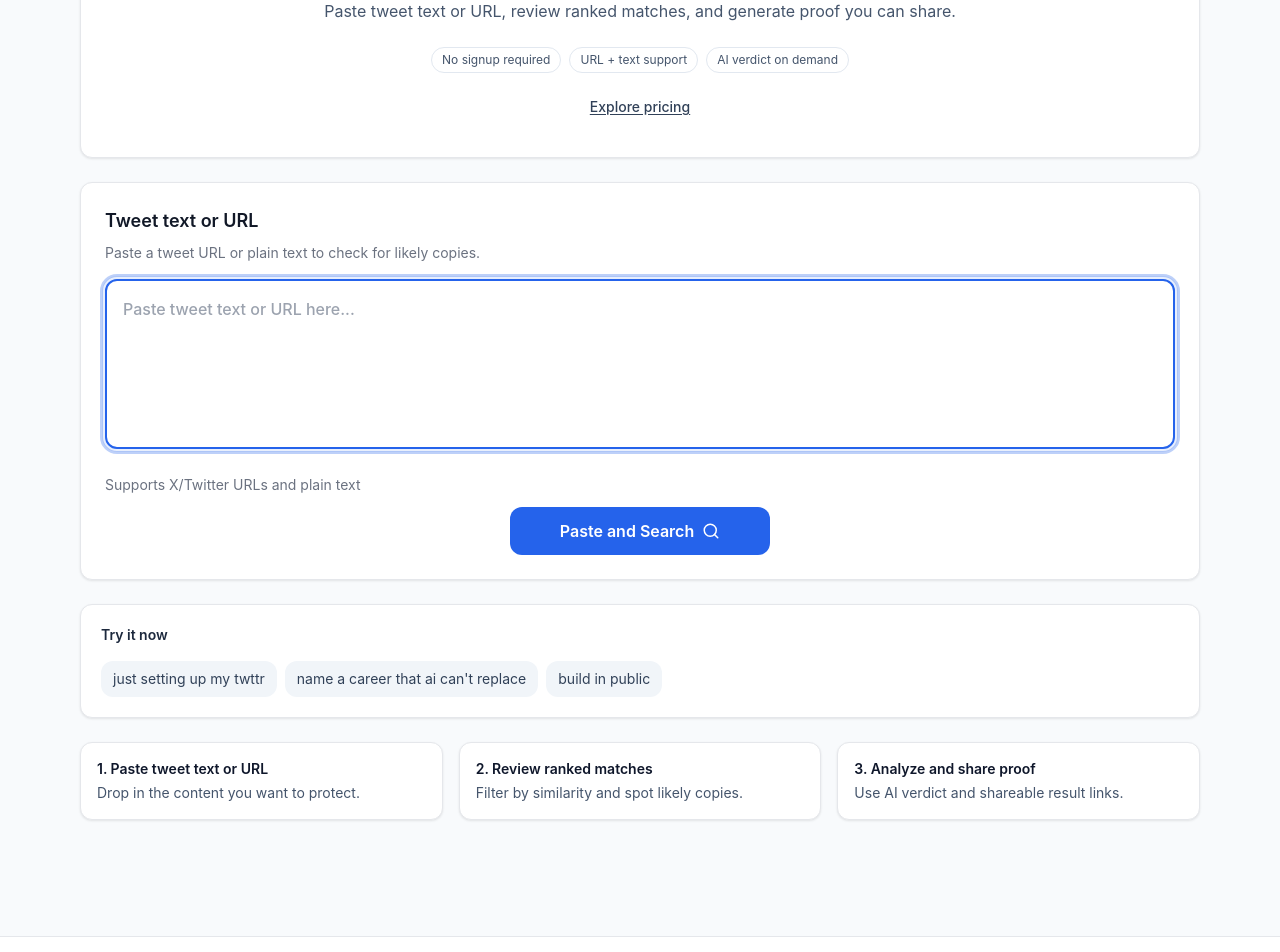
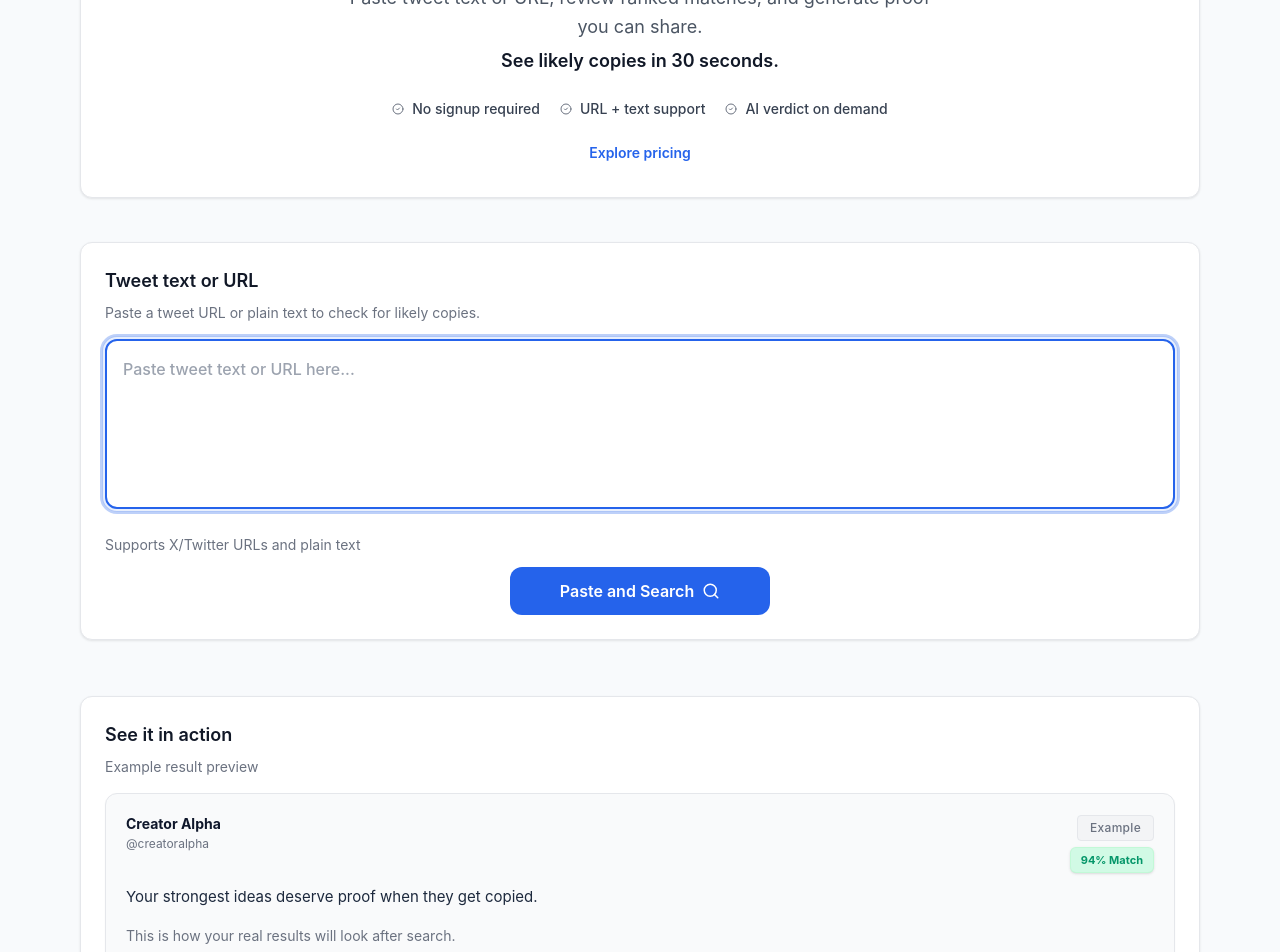
Before and after one commit to Rishet11/TraceX, a Next.js app: page / in a window 1280 px wide. Shown: the part 340-1292 px from the top of the page. Built offline with nearby package versions, Linux system fonts and the light colour scheme.

Commit message:
feat(landing): refine hero flow, example interactions, and step-card polish

```diff
--- a/app/page.js
+++ b/app/page.js
@@ -1,8 +1,8 @@
 'use client';
 
-import { useState, useMemo, useEffect } from 'react';
+import { useState, useMemo, useEffect, useRef } from 'react';
 import Link from 'next/link';
-import { ArrowDownUp, Filter, Share2, Sparkles } from 'lucide-react';
+import { ArrowDownUp, CheckCircle2, Filter, SearchCheck, Share2, Sparkles } from 'lucide-react';
 import SearchInput from '@/components/SearchInput';
 import ResultCard from '@/components/ResultCard';
 import AppHeader from '@/components/AppHeader';
@@ -10,6 +10,7 @@ import AppFooter from '@/components/AppFooter';
 import { calculateSimilarity } from '@/lib/similarity';
 import { withQualityScores } from '@/lib/ranking';
 import { encodeShareData } from '@/lib/urlEncoder';
+import { trackEvent } from '@/lib/analytics';
 
 const LOADING_MESSAGES = [
   'Searching for similar tweets...',
@@ -22,6 +23,13 @@ const QUICK_EXAMPLES = [
   "name a career that ai can't replace",
   'build in public',
 ];
+
+const DEMO_MATCH_PREVIEW = {
+  author: 'Creator Alpha',
+  handle: '@creatoralpha',
+  content: 'Your strongest ideas deserve proof when they get copied.',
+  score: 94,
+};
 
 function parseMetricValue(value) {
   if (Number.isFinite(value)) return Number(value);
@@ -51,6 +59,12 @@ export default function Home() {
   const [sortBy, setSortBy] = useState('date');
   const [showFiltersMobile, setShowFiltersMobile] = useState(false);
   const [loadingStep, setLoadingStep] = useState(0);
+  const [prefillText, setPrefillText] = useState('');
+  const trackedResultQueryRef = useRef('');
+
+  useEffect(() => {
+    trackEvent('landing_viewed', { page: 'home' });
+  }, []);
 
   useEffect(() => {
     if (!loading) {
@@ -78,6 +92,11 @@ export default function Home() {
     setResults([]);
     setSearchMeta(null);
     setHideRetweets(normalizedOptions.queryInputType === 'url_text_extracted');
+    trackedResultQueryRef.current = '';
+    trackEvent('search_started', {
+      queryLength: String(searchText || '').length,
+      mode: normalizedOptions.queryInputType,
+    });
 
     try {
       const response = await fetch('/api/search', {
@@ -255,14 +274,43 @@ export default function Home() {
     setSearchMeta(null);
     setShareWarning('');
     setShowFiltersMobile(false);
+    setPrefillText('');
   };
+
+  const focusSearchInput = () => {
+    if (typeof document === 'undefined') return;
+    const input = document.getElementById('tweet-query');
+    if (input) {
+      input.scrollIntoView({ behavior: 'smooth', block: 'center' });
+      input.focus();
+    }
+  };
+
+  const broadenQueryText = (value) => {
+    const cleaned = String(value || '').replace(/[^\w\s#@]/g, ' ').replace(/\s+/g, ' ').trim();
+    if (!cleaned) return value;
+    const words = cleaned.split(' ').filter(Boolean);
+    return words.slice(0, Math.min(10, words.length)).join(' ');
+  };
+
+  useEffect(() => {
+    if (searchStatus !== 'success' || !query) return;
+    if (trackedResultQueryRef.current === query) return;
+
+    if (results.length > 0) {
+      trackEvent('results_seen', { hasResults: true, totalResults: results.length });
+    } else {
+      trackEvent('results_seen', { hasResults: false, totalResults: 0 });
+    }
+    trackedResultQueryRef.current = query;
+  }, [searchStatus, results.length, query]);
 
   return (
     <div className="min-h-screen flex flex-col">
       <AppHeader />
       <main className="flex-1 page-section">
-        <div className="app-container space-y-5 md:space-y-6">
-          <section className="surface-elevated px-5 py-7 md:p-10 text-center space-y-5">
+        <div className="app-container">
+          <section className="surface-elevated px-5 py-6 md:px-8 md:py-8 text-center space-y-4">
             <div className="inline-flex items-center rounded-full bg-[var(--brand-50)] border border-[var(--brand-100)] px-3 py-1 text-xs font-semibold text-[var(--brand-600)] tracking-wide gap-1.5">
               <Sparkles size={14} />
               Protect your ideas from tweet copycats
@@ -270,42 +318,81 @@ export default function Home() {
             <h1 className="text-hero text-slate-900">
               Find copied tweets in under a minute
             </h1>
-            <p className="text-slate-600 max-w-2xl mx-auto">
+            <p className="text-[18px] leading-relaxed text-[#4B5563] max-w-[600px] mx-auto">
               Paste tweet text or URL, review ranked matches, and generate proof you can share.
+              <span className="block mt-1 text-[18px] font-semibold text-[#111827]">
+                See likely copies in 30 seconds.
+              </span>
             </p>
-            <div className="flex flex-wrap justify-center items-center gap-2 text-xs text-slate-600 pt-1">
-              <span className="inline-flex items-center gap-1 px-2.5 py-1 rounded-full bg-white border border-slate-200">
+            <div className="flex flex-wrap justify-center items-center gap-x-5 gap-y-3 text-sm text-[#374151] pt-2 font-medium">
+              <span className="inline-flex items-center gap-2">
+                <CheckCircle2 size={12} className="text-[#6B7280] shrink-0" />
                 No signup required
               </span>
-              <span className="inline-flex items-center gap-1 px-2.5 py-1 rounded-full bg-white border border-slate-200">
+              <span className="inline-flex items-center gap-2">
+                <CheckCircle2 size={12} className="text-[#6B7280] shrink-0" />
                 URL + text support
               </span>
-              <span className="inline-flex items-center gap-1 px-2.5 py-1 rounded-full bg-white border border-slate-200">
+              <span className="inline-flex items-center gap-2">
+                <CheckCircle2 size={12} className="text-[#6B7280] shrink-0" />
                 AI verdict on demand
               </span>
             </div>
-            <div className="flex justify-center gap-3 text-sm pt-1">
+            <div className="flex justify-center gap-3 text-sm pt-2">
               <Link
                 href="/pricing"
-                className="text-slate-700 hover:text-slate-900 underline underline-offset-2 font-medium"
+                className="text-[#2563EB] hover:text-[#1D4ED8] hover:underline underline-offset-2 font-semibold transition-colors duration-150 pb-0.5"
+                onClick={() => trackEvent('pricing_clicked', { source: 'hero_link' })}
               >
                 Explore pricing
               </Link>
             </div>
           </section>
 
-          <SearchInput onSearch={handleSearch} isLoading={loading} />
+          <div className="mt-10 md:mt-11">
+            <SearchInput onSearch={handleSearch} isLoading={loading} prefillText={prefillText} />
+          </div>
 
           {searchStatus === 'idle' && (
             <>
-              <section className="surface-card p-4 md:p-5 space-y-4">
-                <div className="text-sm font-semibold text-slate-800">Try it now</div>
-                <div className="flex flex-wrap gap-2">
+              <section className="mt-12 md:mt-14 surface-card p-5 md:p-6">
+                <div className="text-lg font-semibold text-[#111827] mb-2">See it in action</div>
+                <p className="text-sm text-[#6B7280] mb-4">Example result preview</p>
+                <div className="rounded-xl border border-[#E5E7EB] bg-[#F9FAFB] p-5 space-y-3 shadow-[0_1px_2px_rgba(0,0,0,0.04)]">
+                  <div className="flex items-start justify-between gap-3">
+                    <div>
+                      <div className="text-sm font-bold text-slate-900">{DEMO_MATCH_PREVIEW.author}</div>
+                      <div className="text-xs text-[#6B7280] mt-0.5">{DEMO_MATCH_PREVIEW.handle}</div>
+                    </div>
+                    <div className="text-right space-y-1.5">
+                      <span className="inline-block text-xs font-medium text-[#6B7280] bg-[#F3F4F6] border border-[#E5E7EB] rounded px-3 py-1 tracking-wide">
+                        Example
+                      </span>
+                      <span className="block px-2.5 py-1 rounded-md bg-[#D1FAE5] text-[#059669] border border-green-200/60 text-[11px] font-bold shadow-sm">
+                        {DEMO_MATCH_PREVIEW.score}% Match
+                      </span>
+                    </div>
+                  </div>
+                  <p className="text-[15px] text-slate-800 leading-relaxed font-normal">
+                    {DEMO_MATCH_PREVIEW.content}
+                  </p>
+                  <p className="text-sm text-[#6B7280] pt-1">
+                    This is how your real results will look after search.
+                  </p>
+                </div>
+              </section>
+
+              <section className="mt-10 md:mt-12 surface-card p-5 md:p-6 space-y-4">
+                <div className="text-lg font-semibold text-[#111827]">Try it now</div>
+                <div className="flex flex-wrap gap-3">
                   {QUICK_EXAMPLES.map((example) => (
                     <button
                       key={example}
-                      onClick={() => handleSearch(example, { queryInputType: 'text' })}
-                      className="text-sm px-3 py-2 rounded-lg bg-slate-100 text-slate-700 hover:bg-slate-200 transition-colors"
+                      onClick={() => {
+                        setPrefillText(example);
+                        setTimeout(focusSearchInput, 50);
+                      }}
+                      className="text-sm px-4 py-2.5 rounded-full bg-white border border-[#D1D5DB] text-[#374151] hover:bg-[#EFF6FF] hover:border-[#3B82F6] active:bg-[#DBEAFE] active:border-[#2563EB] active:scale-[0.98] transition-all duration-200 ease-in cursor-pointer"
                     >
                       {example}
                     </button>
@@ -313,24 +400,33 @@ export default function Home() {
                 </div>
               </section>
 
-              <section className="grid grid-cols-1 md:grid-cols-3 gap-4">
-                <div className="surface-card p-4">
-                  <div className="text-sm font-semibold text-slate-900 mb-1">
+              <section className="mt-12 md:mt-14 grid grid-cols-1 md:grid-cols-3 gap-5 md:gap-6">
+                <div className="surface-card p-6 bg-white border border-[#E5E7EB] rounded-xl shadow-[0_1px_3px_rgba(0,0,0,0.08),0_1px_2px_rgba(0,0,0,0.06)] h-full hover:-translate-y-0.5 hover:shadow-[0_4px_6px_rgba(0,0,0,0.1),0_2px_4px_rgba(0,0,0,0.06)] transition-all duration-200">
+                  <div className="inline-flex h-12 w-12 items-center justify-center rounded-full bg-[#EFF6FF] text-[#3B82F6] mb-4">
+                    <Sparkles size={24} />
+                  </div>
+                  <div className="text-base md:text-lg font-semibold text-[#111827] mb-2">
                     1. Paste tweet text or URL
                   </div>
-                  <p className="text-sm text-slate-600">Drop in the content you want to protect.</p>
+                  <p className="text-sm text-[#6B7280] leading-relaxed">Drop in the content you want to protect.</p>
                 </div>
-                <div className="surface-card p-4">
-                  <div className="text-sm font-semibold text-slate-900 mb-1">
+                <div className="surface-card p-6 bg-white border border-[#E5E7EB] rounded-xl shadow-[0_1px_3px_rgba(0,0,0,0.08),0_1px_2px_rgba(0,0,0,0.06)] h-full hover:-translate-y-0.5 hover:shadow-[0_4px_6px_rgba(0,0,0,0.1),0_2px_4px_rgba(0,0,0,0.06)] transition-all duration-200">
+                  <div className="inline-flex h-12 w-12 items-center justify-center rounded-full bg-[#EFF6FF] text-[#3B82F6] mb-4">
+                    <SearchCheck size={24} />
+                  </div>
+                  <div className="text-base md:text-lg font-semibold text-[#111827] mb-2">
                     2. Review ranked matches
                   </div>
-                  <p className="text-sm text-slate-600">Filter by similarity and spot likely copies.</p>
+                  <p className="text-sm text-[#6B7280] leading-relaxed">Filter by similarity and spot likely copies.</p>
                 </div>
-                <div className="surface-card p-4">
-                  <div className="text-sm font-semibold text-slate-900 mb-1">
+                <div className="surface-card p-6 bg-white border border-[#E5E7EB] rounded-xl shadow-[0_1px_3px_rgba(0,0,0,0.08),0_1px_2px_rgba(0,0,0,0.06)] h-full hover:-translate-y-0.5 hover:shadow-[0_4px_6px_rgba(0,0,0,0.1),0_2px_4px_rgba(0,0,0,0.06)] transition-all duration-200">
+                  <div className="inline-flex h-12 w-12 items-center justify-center rounded-full bg-[#EFF6FF] text-[#3B82F6] mb-4">
+                    <Share2 size={24} />
+                  </div>
+                  <div className="text-base md:text-lg font-semibold text-[#111827] mb-2">
                     3. Analyze and share proof
                   </div>
-                  <p className="text-sm text-slate-600">Use AI verdict and shareable result links.</p>
+                  <p className="text-sm text-[#6B7280] leading-relaxed">Use AI verdict and shareable result links.</p>
                 </div>
               </section>
             </>
@@ -355,7 +451,9 @@ export default function Home() {
                 <div className="space-y-4">
                   <div className="surface-card p-6 text-center space-y-2">
                     <p className="text-gray-700 font-semibold">{LOADING_MESSAGES[loadingStep]}</p>
-                    <p className="text-xs text-slate-500">This may take a few seconds.</p>
+                    <p className="text-xs text-slate-500">
+                      This may take a few seconds. Usually 5–15 seconds.
+                    </p>
                     <div className="flex justify-center gap-1.5 pt-1">
                       {LOADING_MESSAGES.map((_, idx) => (
                         <span
@@ -544,6 +642,7 @@ export default function Home() {
                           <Link
                             href="/pricing"
                             className="inline-flex w-fit px-4 py-2 rounded-lg bg-slate-900 text-white font-semibold hover:bg-black transition-colors"
+                            onClick={() => trackEvent('pricing_clicked', { source: 'results_nudge' })}
                           >
                             Compare plans
                           </Link>
@@ -560,6 +659,14 @@ export default function Home() {
                   <p className="text-gray-600 max-w-md mx-auto">
                     We could not find matching tweets for this query right now.
                   </p>
+                  <div className="text-left max-w-md mx-auto bg-slate-50 border border-slate-200 rounded-lg p-3">
+                    <p className="text-xs font-semibold text-slate-800 mb-1">Try these next:</p>
+                    <ul className="text-xs text-slate-600 list-disc pl-4 space-y-1">
+                      <li>Use broader wording instead of exact phrasing.</li>
+                      <li>Try with the original tweet URL.</li>
+                      <li>Retry after a few minutes for fresher indexing.</li>
+                    </ul>
+                  </div>
                   <div className="pt-2 flex flex-col sm:flex-row items-center justify-center gap-2">
                     <a
                       href={`https://x.com/search?q=${encodeURIComponent(`"${query}"`)}&f=live`}
@@ -569,6 +676,23 @@ export default function Home() {
                     >
                       Try on X
                     </a>
+                    <button
+                      type="button"
+                      onClick={() => handleSearch(broadenQueryText(query), { queryInputType: 'text' })}
+                      className="inline-flex items-center px-5 py-2.5 bg-white border border-slate-200 text-slate-700 rounded-lg hover:bg-slate-50 transition-colors font-medium text-sm"
+                    >
+                      Try broader wording
+                    </button>
+                    <button
+                      type="button"
+                      onClick={() => {
+                        resetSearch();
+                        setTimeout(() => focusSearchInput(), 0);
+                      }}
+                      className="inline-flex items-center px-5 py-2.5 bg-white border border-slate-200 text-slate-700 rounded-lg hover:bg-slate-50 transition-colors font-medium text-sm"
+                    >
+                      Try with tweet URL
+                    </button>
                     <button
                       onClick={resetSearch}
                       className="inline-flex items-center px-5 py-2.5 bg-slate-100 text-slate-700 rounded-lg hover:bg-slate-200 transition-colors font-medium text-sm"
@@ -617,6 +741,7 @@ export default function Home() {
               )}
             </section>
           )}
+
         </div>
       </main>
       <AppFooter />
```
